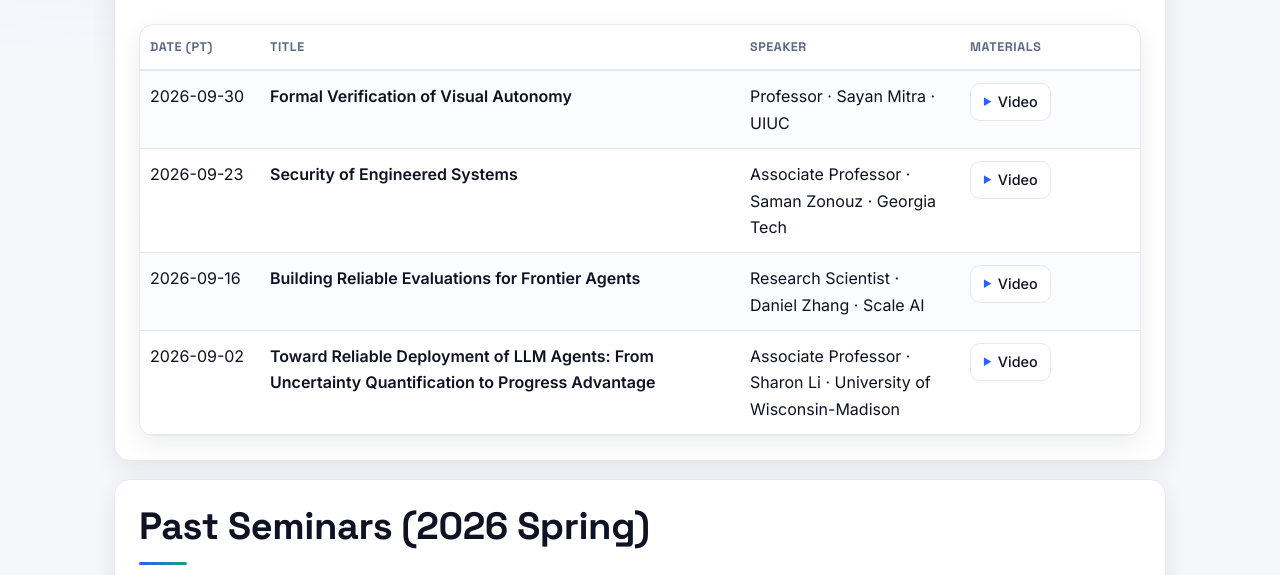
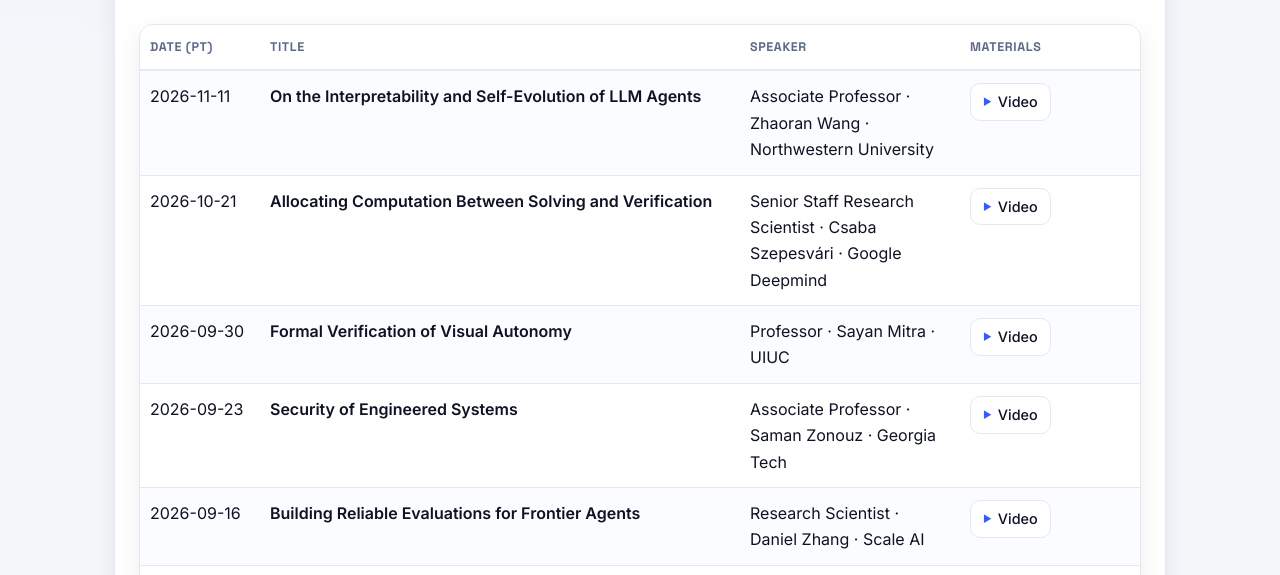
Before and after one commit to agentic-ai-frontier-seminar/agentic-ai-frontier-seminar.github.io, a plain HTML site: page past.html in a window 1280 px wide. Shown: the part 210-785 px from the top of the page. Drawn offline with Linux system fonts and the light colour scheme.

Commit message:
Update past.html

```diff
--- a/past.html
+++ b/past.html
@@ -49,6 +49,20 @@
             </tr>
           </thead>
           <tbody>
+
+            <tr>
+              <td>2026-11-11</td>
+              <td><strong>On the Interpretability and Self-Evolution of LLM Agents</strong></td>
+              <td>Associate Professor · Zhaoran Wang · Northwestern University</td>
+              <td><a href="https://youtu.be/kZQjhmwrKZo">Video</a></td>
+            </tr>
+
+             <tr>
+              <td>2026-10-21</td>
+              <td><strong>Allocating Computation Between Solving and Verification</strong></td>
+              <td>Senior Staff Research Scientist · Csaba Szepesvári · Google Deepmind</td>
+              <td><a href="https://youtu.be/k_RJw2G9U0Q">Video</a></td>
+            </tr>
 
              <tr>
               <td>2026-09-30</td>
```
